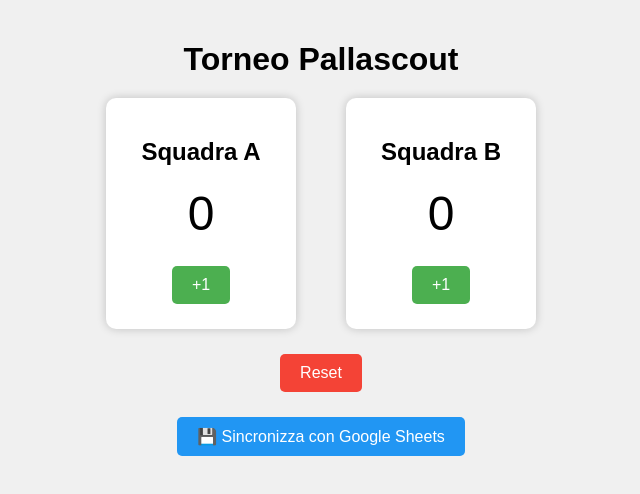
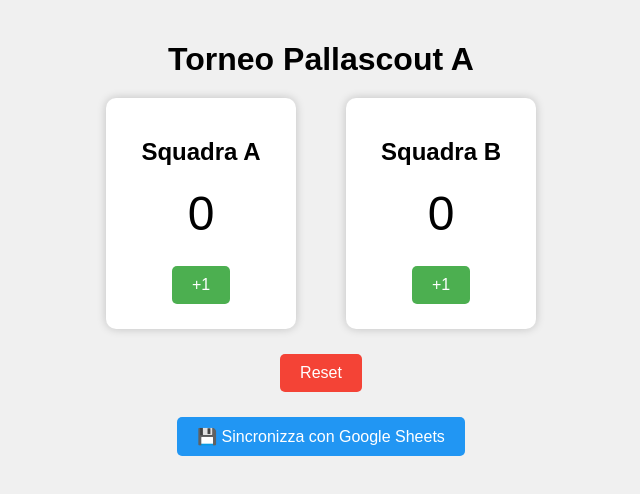
Before and after one commit to Stepengo/24OredelleGrazie, a plain HTML site: page torneo_pallascout.html in a window 1280 px wide. Shown: the whole page, without its empty margins (319-959 px from the left). Drawn offline with Linux system fonts and the light colour scheme.

Commit message:
Update torneo_pallascout.html

```diff
--- a/torneo_pallascout.html
+++ b/torneo_pallascout.html
@@ -56,7 +56,7 @@
 </head>
 <body>
 
-  <h1>Torneo Pallascout</h1>
+  <h1>Torneo Pallascout A</h1>
 
   <div class="scoreboard">
     <div class="team">
```
